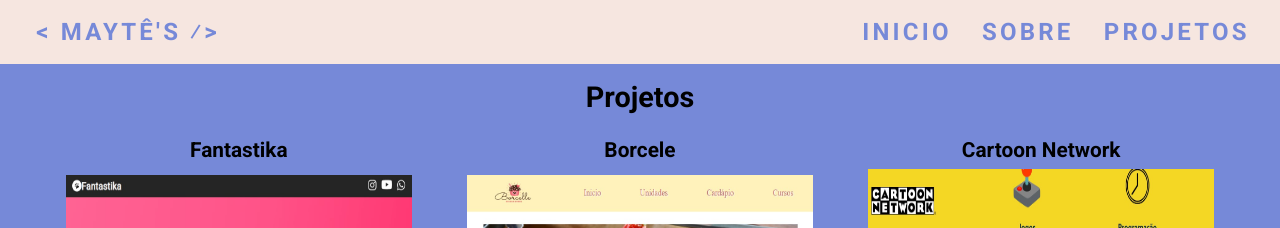
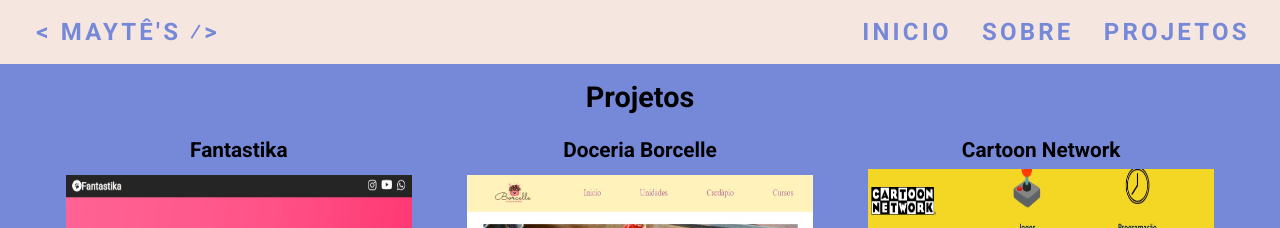
Before and after one commit to maytearaujo/portfolio-vai-na-web, a React (Vite) app: page /Projetos in a window 1280 px wide. Shown: the top 228 px of the page. Built offline with nearby package versions, Linux system fonts and the light colour scheme.

Commit message:
Corrigindo projeto Borcelle com erro vercel

```diff
--- a/src/Components/Projetos.jsx
+++ b/src/Components/Projetos.jsx
@@ -3,7 +3,7 @@ import * as S from "./Style";
 import Github from "../assets/github.png";
 import Globe from "../assets/globe.png";
 
-import Borcele from "../assets/projetos/borcele.jpg";
+import Borcelle from "../assets/projetos/borcelle.jpg";
 import Fantastika from "../assets/projetos/fantastika.jpg";
 import Cartoon from "../assets/projetos/cartoon.jpg";
 
@@ -31,21 +31,18 @@ function Projetos() {
         </S.Card>
 
         <S.Card>
-          <h3>Borcele</h3>
-          <img src={Borcele} alt="Borcele" />
+          <h3>Doceria Borcelle</h3>
+          <img src={Borcelle} alt="Doceria Borcelle" />
           <h4>Desenvolvido em HTML, CSS e React.</h4>
-          <p>
-            Projeto desenvolvido durante as aulas de React no curso de
-            desenvolvimento web para mulheres realizado pelo Vai na Web.
+          <p>Projeto desenvolvido durante as aulas de React no curso de desenvolvimento web para mulheres realizado pelo Vai na Web.
           </p>
           <S.DivSocialMediaProjetos>
             <a href="https://doceria-borcelle.vercel.app/" target="_blank">
-              <img src={Globe} alt="Padaria Borcele" />
+              <img src={Globe} alt="Doceria Borcelle" />
             </a>
             <a href="https://github.com/maytearaujo/doceria-borcelle.git" target="_blank">
               <img src={Github} alt="Projeto Github" />
             </a>
-
           </S.DivSocialMediaProjetos>
         </S.Card>
 
```
Also changed, not shown: src/assets/projetos/borcelle.jpg (renamed from src/assets/projetos/Borcele.jpg).
